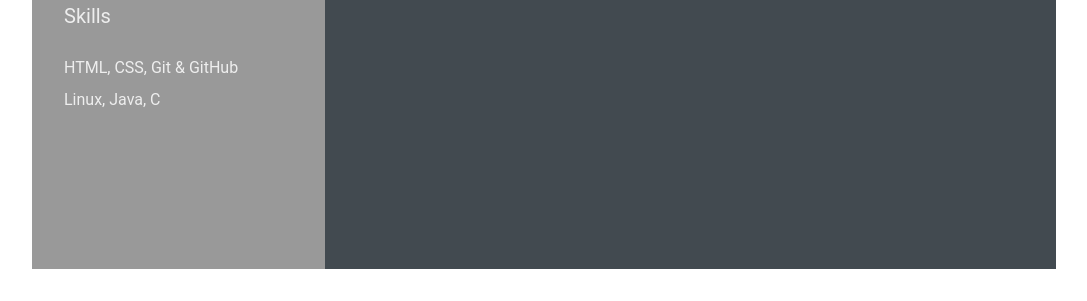
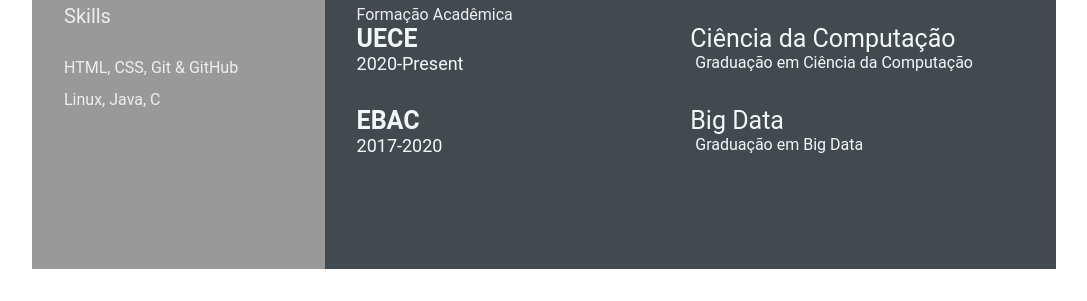
Before and after one commit to PauloHenriquesf-dev/PauloHenriquesf-dev.github.io, a plain HTML site: page index.html in a window 1280 px wide. Shown: the part 563-864 px from the top of the page, without its empty margins (96-1183 px from the left). Drawn offline with Linux system fonts and the light colour scheme.

Commit message:
feature: add formação acadêmica no index.html (#4)

```diff
--- a/index.html
+++ b/index.html
@@ -88,6 +88,33 @@
                         </div>
                     </div>
                 </section>
+                <section class="education gap">
+                    <div class="right-title">Formação Acadêmica</div>
+                    <div class="education-contents">
+                        <div class="education-left">
+                            <p class="education-school-name">UECE</p>
+                            <p class="educationp-time-period">2020-Present</p>
+                        </div>
+                        <div class="education-right">
+                            <p class="education-subject">Ciência da Computação</p>
+                            <p class="education-desc">
+                                Graduação em Ciência da Computação
+                            </p>
+                        </div>
+                    </div>
+                    <div class="education-contents">
+                        <div class="education-left">
+                            <p class="education-school-name">EBAC</p>
+                            <p class="educationp-time-period">2017-2020</p>
+                        </div>
+                        <div class="education-right">
+                            <p class="education-subject">Big Data</p>
+                            <p class="education-desc">
+                                Graduação em Big Data
+                            </p>
+                        </div>
+                    </div>
+                </section>
             </div>
         </section>
     </main>
```
